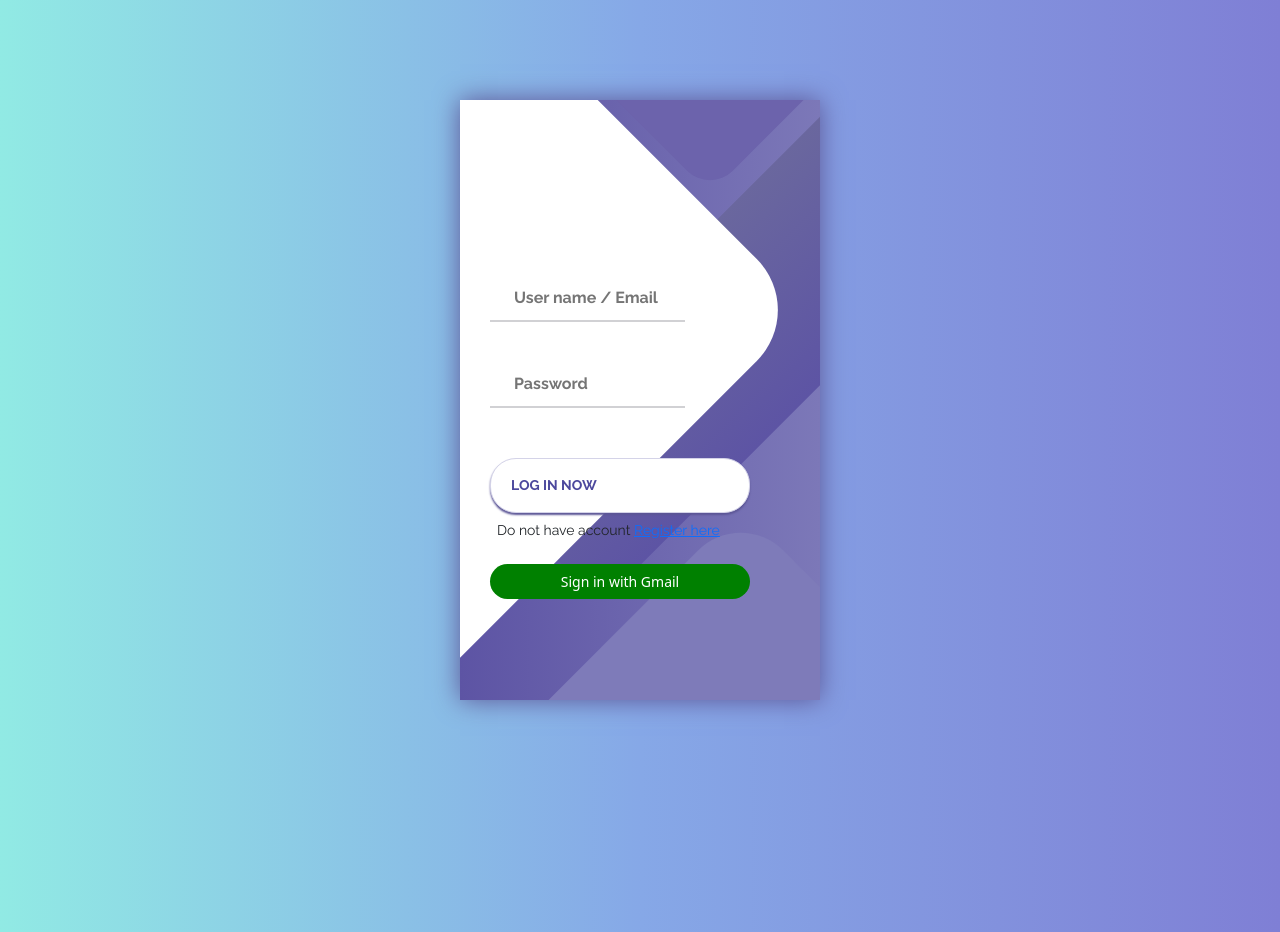
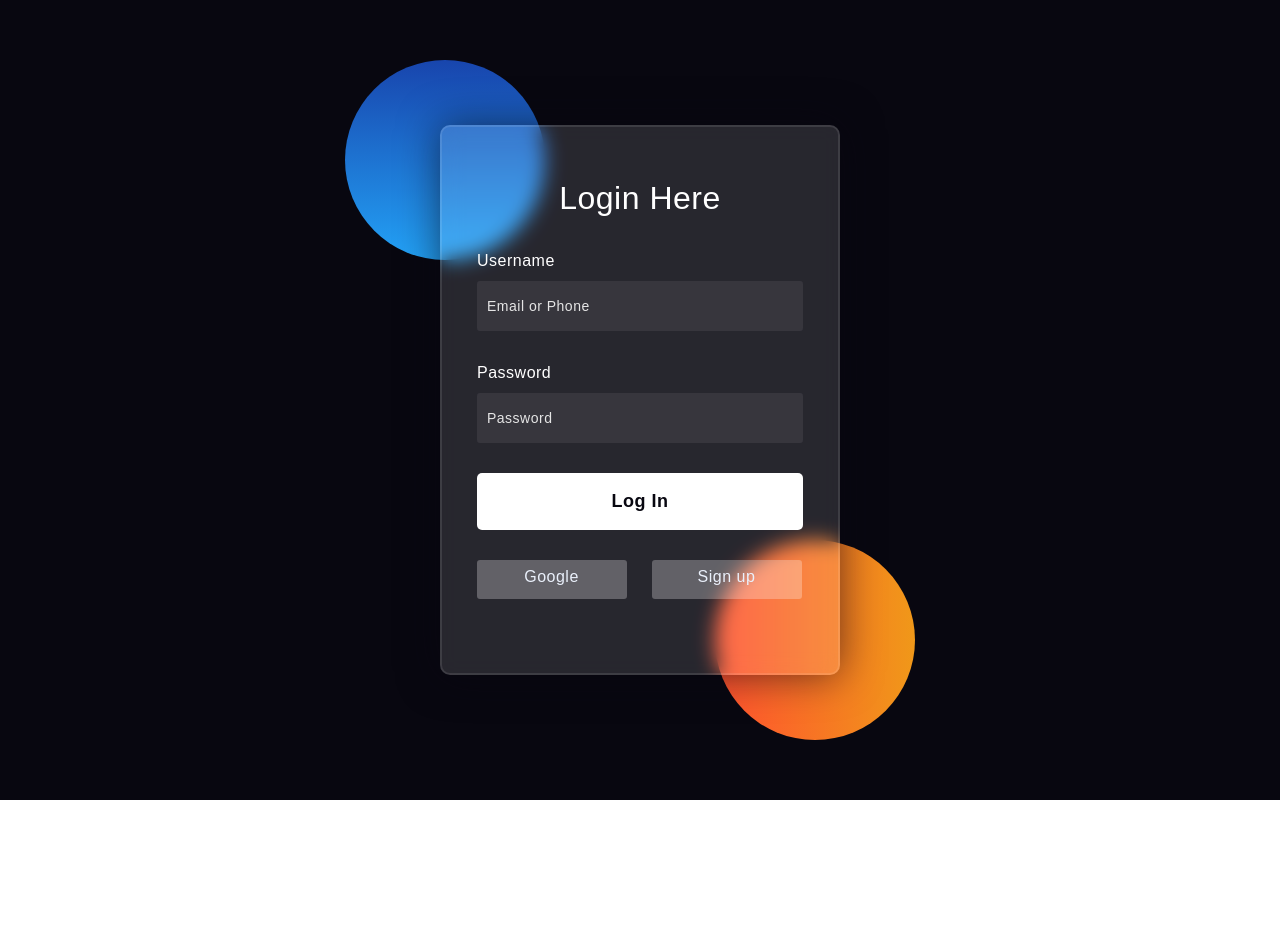
Before and after one commit to amitkr24/react-chat-app, a React (Create React App) app: page / in a window 1280 px wide. After the commit the page ends 800 px from the top, so only its background shows below. Built offline with nearby package versions, Linux system fonts and the light colour scheme.

Commit message:
google login

```diff
--- a/src/App.js
+++ b/src/App.js
@@ -20,7 +20,6 @@ function App() {
 
   return (
 
-
       <Routes>
         {(loginUser) ?
         <Route path="/chat" element={<Main setLoginUser={setLoginUser}/>} />
--- a/src/components/Chat.js
+++ b/src/components/Chat.js
@@ -1,9 +1,13 @@
 
-import React from 'react'
+import React from 'react';
+import { getAuth } from "firebase/auth";
 
 function Chat({chats , setMessage , message , handleClick , handleKeyPress, signOut, setsignOut, setLoginUser}) {
     let userChat = '';
+
     if(chats.length > 0 ){
+
+        //current user chats
         let currentChats = chats[0].chats;
         userChat =  currentChats.map(({ sender, receiver },index) => {
         const isSenderMessage = (sender) ? true : false;
--- a/src/components/Main.js
+++ b/src/components/Main.js
@@ -47,7 +47,7 @@ function Main({setLoginUser}) {
     <div>
         <link rel="stylesheet" href="https://stackpath.bootstrapcdn.com/bootstrap/4.1.3/css/bootstrap.min.css" integrity="sha384-MCw98/SFnGE8fJT3GXwEOngsV7Zt27NXFoaoApmYm81iuXoPkFOJwJ8ERdknLPMO" crossOrigin="anonymous"/>
         <link rel="stylesheet" href="https://use.fontawesome.com/releases/v5.5.0/css/all.css" integrity="sha384-B4dIYHKNBt8Bc12p+WXckhzcICo0wtJAoU8YZTY5qE0Id1GSseTk6S+L3BlXeVIU" crossOrigin="anonymous"/>
-        <div className="container-fluid h-100">
+        <div className="container-fluid h-100 chat-box-container">
             <div className="row justify-content-center h-100">
                 <Sidebar setuserId={setuserId} userId={userId} handleChat={handleChat}/>
                 <Chat chats={chats} setMessage={setMessage} handleClick={handleClick} handleKeyPress={handleKeyPress} message={message}
--- a/src/components/Sidebar.js
+++ b/src/components/Sidebar.js
@@ -20,6 +20,7 @@ function Sidebar({setuserId,userId,handleChat}) {
         handleChat();
     }
 
+   // show user list in sidebar
     const userList = users.map((user, index) => (
         <li className={user.uid == userId ? "active" : ""} key={user.uid} onClick={(e) => handleClick(user.uid)} style={{cursor:'pointer'}} >
             <div className="d-flex bd-highlight">
--- /dev/null
+++ b/src/css/login.css
@@ -0,0 +1,138 @@
+
+.login-container{
+    background-color: #080710;
+}
+.background{
+    width: 430px;
+    height: 520px;
+    position: absolute;
+    transform: translate(-50%,-50%);
+    left: 50%;
+    top: 50%;
+}
+.background .shape{
+    height: 200px;
+    width: 200px;
+    position: absolute;
+    border-radius: 50%;
+}
+.shape:first-child{
+    background: linear-gradient(
+        #1845ad,
+        #23a2f6
+    );
+    left: -80px;
+    top: -80px;
+}
+.shape:last-child{
+    background: linear-gradient(
+        to right,
+        #ff512f,
+        #f09819
+    );
+    right: -60px;
+    bottom: -80px;
+}
+form{
+    height: 550px;
+    width: 400px;
+    background-color: rgba(255,255,255,0.13);
+    position: absolute;
+    transform: translate(-50%,-50%);
+    top: 50%;
+    left: 50%;
+    border-radius: 10px;
+    backdrop-filter: blur(10px);
+    border: 2px solid rgba(255,255,255,0.1);
+    box-shadow: 0 0 40px rgba(8,7,16,0.6);
+    padding: 50px 35px;
+}
+form *{
+    font-family: 'Poppins',sans-serif;
+    color: #ffffff;
+    letter-spacing: 0.5px;
+    outline: none;
+    border: none;
+}
+form h3{
+    font-size: 32px;
+    font-weight: 500;
+    line-height: 42px;
+    text-align: center;
+}
+
+label{
+    display: block;
+    margin-top: 30px;
+    font-size: 16px;
+    font-weight: 500;
+}
+input{
+    display: block;
+    height: 50px;
+    width: 100%;
+    background-color: rgba(255,255,255,0.07);
+    border-radius: 3px;
+    padding: 0 10px;
+    margin-top: 8px;
+    font-size: 14px;
+    font-weight: 300;
+}
+::placeholder{
+    color: #e5e5e5;
+}
+button{
+    margin-top: 30px;
+    width: 100%;
+    background-color: #ffffff;
+    color: #080710;
+    padding: 15px 0;
+    font-size: 18px;
+    font-weight: 600;
+    border-radius: 5px;
+    cursor: pointer;
+}
+.social{
+  margin-top: 30px;
+  display: flex;
+}
+.social div{
+  background: red;
+  width: 150px;
+  border-radius: 3px;
+  padding: 5px 10px 10px 5px;
+  background-color: rgba(255,255,255,0.27);
+  color: #eaf0fb;
+  text-align: center;
+}
+.social div:hover{
+  background-color: rgba(255,255,255,0.47);
+}
+.social .fb{
+  margin-left: 25px;
+}
+.social i{
+  margin-right: 4px;
+}
+
+/*---------register-----------*/
+.register-form{
+    height:650px;
+}
+.register-background .shape:first-child{
+    background: linear-gradient(
+        #1845ad,
+        #23a2f6
+    );
+    left: -80px;
+    top: -140px;
+}
+.register-background .shape:last-child{
+    background: linear-gradient(
+        to right,
+        #ff512f,
+        #f09819
+    );
+    right: -65px;
+    bottom: -140px;
+}
--- a/src/index.css
+++ b/src/index.css
@@ -403,12 +403,11 @@ background-color: rgba(0,0,0,0.2);
 margin-bottom: 15px !important;
 }
 }
-
-/* scrollbar css  */
 ::-webkit-scrollbar {
 	width: 5px;
 	height: 100px;
 	}
+
 	/* Track */
 	::-webkit-scrollbar-track {
 	 background: #f1f1f1;
@@ -423,6 +422,3 @@ margin-bottom: 15px !important;
 	::-webkit-scrollbar-thumb:hover {
 	 background: #7f82d6;
 	}
-/**
-Login page css
-*/
--- a/src/pages/login.js
+++ b/src/pages/login.js
@@ -2,15 +2,17 @@ import React, { useState } from "react";
 import { Link, Navigate, useNavigate } from "react-router-dom";
 import { auth } from "../firebase";
 import { signInWithEmailAndPassword ,GoogleAuthProvider, signInWithPopup } from "firebase/auth";
-import firebase from 'firebase/compat/app';
-import 'firebase/compat/firestore';
-import 'firebase/compat/auth';
+import '../css/login.css';
 
 function Login({setLoginUser}) {
+
+  // define useState
     const [email, setEmail] = useState('')
     const [password, setPassword] = useState('')
+    const [error,setError] = useState('');
     const navigate = useNavigate();
 
+   // signIn with email password
     const  signIn = async (e) => {
         e.preventDefault();
         console.log(email,password);
@@ -22,15 +24,19 @@ function Login({setLoginUser}) {
         .catch((error) => {
           const errorCode = error.code;
           const errorMessage = error.message;
+          setError('Please Enter Valid Email/Password')
           console.log(errorCode);
           console.log(errorMessage);
         });
     }
 
+    // google signIn with popup
     function googleSignIn() {
         const googleAuthProvider = new GoogleAuthProvider();
         return signInWithPopup(auth, googleAuthProvider);
     }
+
+    // handle google signIn
     const handleGoogleSignIn = async (e) => {
         e.preventDefault();
         try {
@@ -42,37 +48,28 @@ function Login({setLoginUser}) {
         }
       };
   return (
-    <div>
+    <div class="login-container">
         <div className="container">
-            <div className="screen">
-                <div className="screen__content">
-                    <form className="login">
-                        <div className="login__field">
-                            <i className="login__icon fas fa-user"></i>
-                            <input type="text" className="login__input" placeholder="User name / Email" value={email}
-                            onChange={(e) => {setEmail(e.target.value)}} />
-                        </div>
-                        <div className="login__field">
-                            <i className="login__icon fas fa-lock"></i>
-                            <input type="password" className="login__input" placeholder="Password" value={password}
-                            onChange={(e) => {setPassword(e.target.value)}} />
-                        </div>
-                        <button className="button login__submit" onClick={signIn}>
-                            <span className="button__text">Log In Now</span>
-                            <i className="button__icon fas fa-chevron-right"></i>
-                        </button>
-                        <p style={{ padding: '7px' ,fontSize: '14px',}}>Do not have account <Link to={"/register"}>Register here</Link></p>
-                        <p onClick = {handleGoogleSignIn} style={{ padding: '7px',fontSize: '14px',textAlign: 'center',background: 'green',color: '#fff',borderRadius: '20px',fontFamily: 'system-ui',cursor:'pointer' }}>Sign in with Gmail</p>
+            <div className="background">
+                <div className="shape"></div>
+                <div className="shape"></div>
+            </div>
+            <form>
+                <h3>Login Here</h3>
+                <label htmlFor="username">Username</label>
+                <input type="text" placeholder="Email or Phone" id="username" autoComplete="off" value={email} onChange={(e) => {setEmail(e.target.value)}} />
 
-                    </form>
+                <label htmlFor="password">Password</label>
+                <input type="password" placeholder="Password" id="password"  value={password} autoComplete="off" onChange={(e) => {setPassword(e.target.value)}} />
+
+                <button onClick={signIn}>Log In</button>
+                <p className="error"style={{color:'#ffff',width:'100%',textAlign:'center',fontWeight:'400',marginTop:'13px',background:'red',borderRadius:'3px'}}>{error}</p>
+                <div className="social">
+                  <div className="go" onClick = {handleGoogleSignIn} style={{cursor:'pointer'}}><i className="fab fa-google" ></i>  Google</div>
+                  <Link to={"/register"} style={{textDecoration:'none'}}><div className="fb" style={{cursor:'pointer'}}><i className="fab fa-facebook"></i>  Sign up </div></Link>
                 </div>
-                <div className="screen__background">
-                    <span className="screen__background__shape screen__background__shape4"></span>
-                    <span className="screen__background__shape screen__background__shape3"></span>
-                    <span className="screen__background__shape screen__background__shape2"></span>
-                    <span className="screen__background__shape screen__background__shape1"></span>
-                </div>
-            </div>
+
+            </form>
         </div>
     </div>
   )
--- a/src/pages/register.js
+++ b/src/pages/register.js
@@ -3,29 +3,21 @@ import { auth } from "../firebase";
 import { createUserWithEmailAndPassword, updateProfile } from "firebase/auth";
 import { Link,  Navigate, useNavigate  } from "react-router-dom";
 function Register() {
-    const  [firstName, setfirstName] = useState('');
-    const  [lastName, setlastName] = useState('');
+   // define useStates
+    const  [name, setName] = useState('');
     const  [email, setEmail] = useState('');
     const  [password, setPassword] = useState('');
     const navigate = useNavigate();
 
+    //handle submit form
     const handleSubmit = async (e) => {
       try {
         e.preventDefault();
-        // const Object = {
-        //   'first_name': e.target.first_name.value,
-        //   'last_name' : e.target.last_name.value,
-        //   'email'     : e.target.email.value,
-        //   'password'  : e.target.password.value,
-        // }
-        // const docRef = await addDoc(collection(db, "users"),Object);
-        // console.log("Document written with ID: ", docRef.id);
-        console.log(email,password);
         createUserWithEmailAndPassword(auth, email, password)
         .then(async (res) => {
             const user = res.user;
             await updateProfile(user, {
-                displayName: firstName,
+                displayName: name,
             });
             console.log(user)
             navigate("/");
@@ -36,52 +28,28 @@ function Register() {
       }
     }
   return (
-    <div>
+    <div class="login-container">
         <div className="container">
-            <div className="screen" style={{width:"600px"}}>
-                <div className="screen__content">
-                    <form className="login" style={{width:"600px"}} onSubmit={handleSubmit}>
-                        <div className="row">
-                            <div className="col-md-6">
-                                <div className="login__field">
-                                    <i className="login__icon fas fa-user"></i>
-                                    <input type="text" className="login__input" placeholder="First Name" name="first_name" onChange={(e) => {setfirstName(e.target.value)}} />
-                                </div>
-                            </div>
-                            <div className="col-md-6">
-                                <div className="login__field">
-                                    <i className="login__icon fas fa-user"></i>
-                                    <input type="text" className="login__input" placeholder="Last Name" name="last_name" onChange={(e) => {setlastName(e.target.value)}} />
-                                </div>
-                            </div>
-                        </div>
+            <div className="background register-background">
+                <div className="shape"></div>
+                <div className="shape"></div>
+            </div>
+            <form className="register-form" onSubmit={handleSubmit}>
+                <h3>Register Here</h3>
+                <label htmlFor="name">Name</label>
+                <input type="text" placeholder="Name" id="name" autoComplete="off"  onChange={(e) => {setName(e.target.value)}} />
 
-                        <div className="col-md-12">
-                            <div className="login__field">
-                                <i className="login__icon fas fa-user"></i>
-                                <input type="email" className="login__input" placeholder="Email" name="email" onChange={(e) => {setEmail(e.target.value)}} />
-                            </div>
-                        </div>
-                        <div className="col-md-12">
-                            <div className="login__field">
-                                <i className="login__icon fas fa-lock"></i>
-                                <input type="password" className="login__input" placeholder="Password" name="password" onChange={(e) => {setPassword(e.target.value)}} />
-                            </div>
-                        </div>
-                        <button className="button login__submit">
-                            <span className="button__text">Register</span>
-                            <i className="button__icon fas fa-chevron-right"></i>
-                        </button>
-                        <p style={{ padding: '7px' ,fontSize: '14px', textAlign:'right'}}>Already have account <Link to={"/login"} style={{color:'#ffff'}}>Login here</Link></p>
-                    </form>
+                <label htmlFor="username">Email</label>
+                <input type="email" placeholder="Email or Phone" id="username"  autoComplete="off" onChange={(e) => {setEmail(e.target.value)}} />
+
+                <label htmlFor="password">Password</label>
+                <input type="password" placeholder="Password" id="password" autoComplete="off" onChange={(e) => {setPassword(e.target.value)}} />
+
+                <button>Register</button>
+                <div className="social">
+                    <p style={{width:'100%',textAlign:'center'}}>Already have account <Link to={"/"} style={{textDecoration:'none',color:'#b8b5b2'}}><i>Sign In Here</i></Link></p>
                 </div>
-                <div className="screen__background">
-                    <span className="screen__background__shape screen__background__shape4"></span>
-                    <span className="screen__background__shape screen__background__shape3"></span>
-                    <span className="screen__background__shape screen__background__shape2"></span>
-                    <span className="screen__background__shape screen__background__shape1"></span>
-                </div>
-            </div>
+            </form>
         </div>
     </div>
   )
```
Lines whose indentation alone changed are shown as unchanged.
